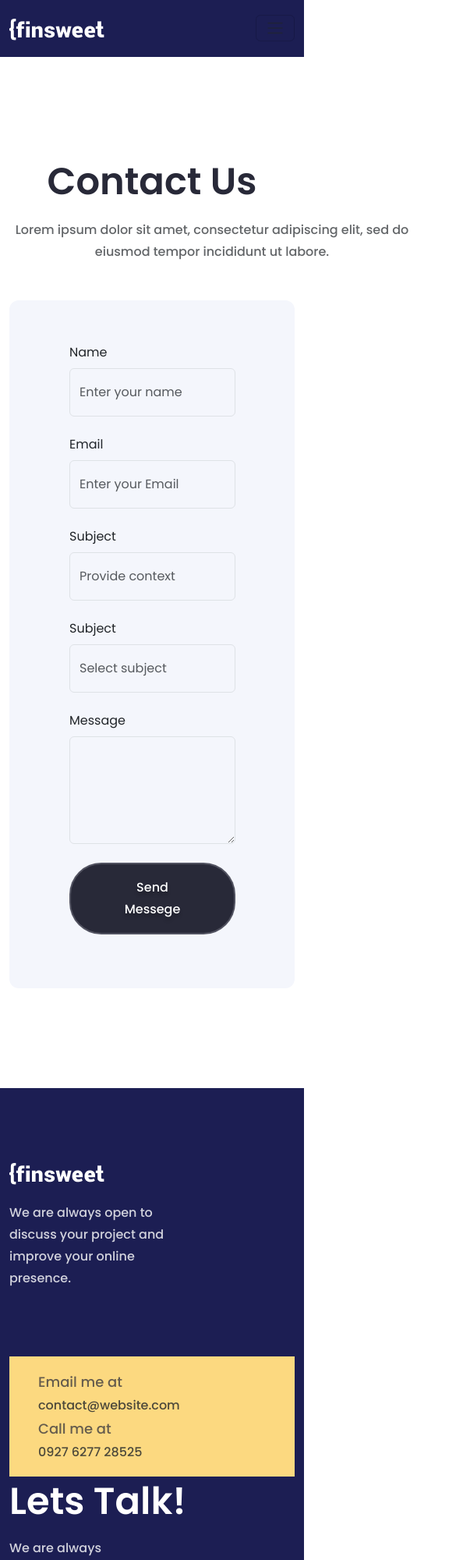
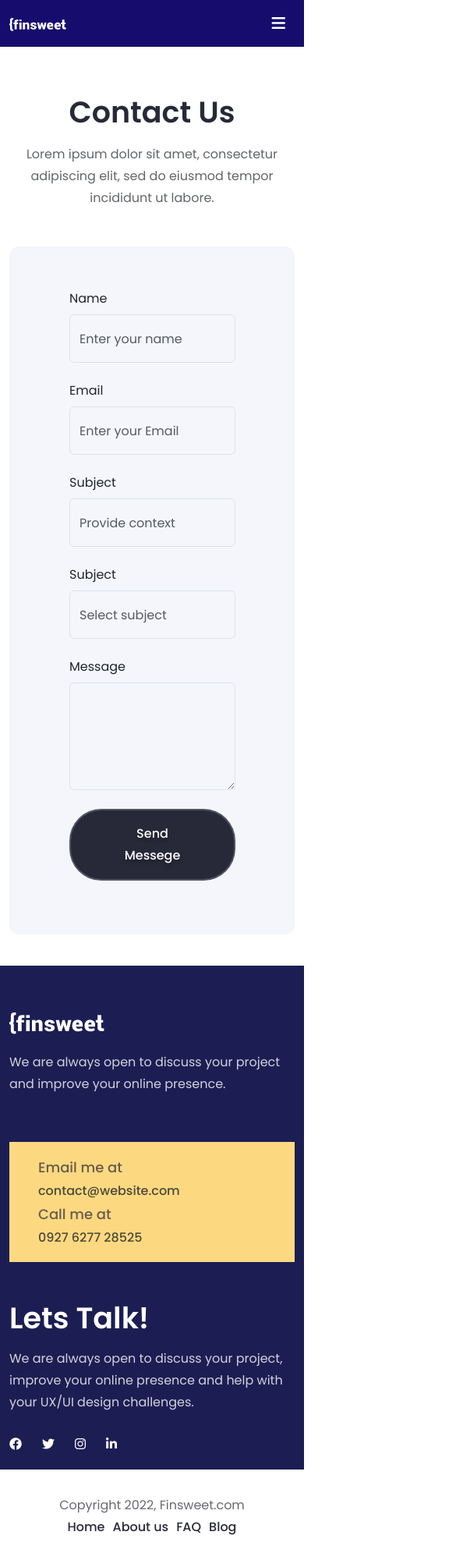
Before and after one commit to shakhawat-coder/multipage, a plain HTML site: page contact.html in a window 390 px wide. Shown: the top 2000 px of the page at 78% size, 585 px wide, since content can reach past the window. Drawn offline with nearby package versions, Linux system fonts and the light colour scheme.

Commit message:
contact page responsive

```diff
--- a/contact.html
+++ b/contact.html
@@ -1,44 +1,29 @@
 <!DOCTYPE html>
 <html lang="en">
+
 <head>
   <meta charset="utf-8" />
   <meta name="viewport" content="width=device-width, initial-scale=1" />
   <title>Multipage website</title>
-    <link
-      href="https://cdn.jsdelivr.net/npm/bootstrap@5.3.1/dist/css/bootstrap.min.css"
-      rel="stylesheet"
-      integrity="sha384-4bw+/aepP/YC94hEpVNVgiZdgIC5+VKNBQNGCHeKRQN+PtmoHDEXuppvnDJzQIu9"
-      crossorigin="anonymous"
-    />
-    <link
-      rel="stylesheet"
-      href="https://cdnjs.cloudflare.com/ajax/libs/font-awesome/6.4.2/css/all.min.css"
+  <link href="https://cdn.jsdelivr.net/npm/bootstrap@5.3.1/dist/css/bootstrap.min.css" rel="stylesheet"
+    integrity="sha384-4bw+/aepP/YC94hEpVNVgiZdgIC5+VKNBQNGCHeKRQN+PtmoHDEXuppvnDJzQIu9" crossorigin="anonymous" />
+  <link rel="stylesheet" href="https://cdnjs.cloudflare.com/ajax/libs/font-awesome/6.4.2/css/all.min.css"
     integrity="sha512-z3gLpd7yknf1YoNbCzqRKc4qyor8gaKU1qmn+CShxbuBusANI9QpRohGBreCFkKxLhei6S9CQXFEbbKuqLg0DA=="
-      crossorigin="anonymous"
-      referrerpolicy="no-referrer"
-    />
+    crossorigin="anonymous" referrerpolicy="no-referrer" />
   <link rel="stylesheet" href="./css/style.css" />
+  <link rel="stylesheet" href="./css/responsive.css">
 </head>
 
 <body>
   <nav class="navbar navbar-expand-lg">
     <div class="container">
-        <a class="navbar-brand" href="/"
-          ><img src="./images/logo.png" alt=""
-        /></a>
-        <button
-          class="navbar-toggler"
-          type="button"
-          data-bs-toggle="collapse"
-          data-bs-target="#navbarNav"
-          aria-controls="navbarNav"
-          aria-expanded="false"
-          aria-label="Toggle navigation"
-        >
-          <span class="navbar-toggler-icon"></span>
+      <a class="navbar-brand" href="/"><img src="./images/logo.png" alt="" /></a>
+      <button class="navbar-toggler" type="button" data-bs-toggle="collapse" data-bs-target="#navbarNav"
+        aria-controls="navbarNav" aria-expanded="false" aria-label="Toggle navigation">
+        <i class="fa-solid fa-bars"></i>
       </button>
       <div class="collapse navbar-collapse" id="navbarNav">
-          <ul class="navbar-nav ms-auto">
+        <ul class="navbar-nav m-0 ms-auto ">
           <li class="nav-item">
             <a class="nav-link" href="/">Home</a>
           </li>
@@ -58,11 +43,11 @@
             <a class="nav-link" href="blog.html">Blog</a>
           </li>
         </ul>
-          <a class="common_btn nav_btn" href="contact.html">Contact us</a>
+        <a class="common_btn nav_btn d-block ms-lg-5" href="contact.html">Contact us</a>
       </div>
     </div>
   </nav>
-    <!-- {% comment %} =================Contact section=============== {% endcomment %} -->
+  <!--=================Contact section=============== -->
   <section id="contact">
     <div class="container">
       <div class="section_header">
@@ -78,49 +63,24 @@
             <div class="row">
               <div class="col-lg-6">
                 <label for="inputEmail4" class="form-label">Name</label>
-                  <input
-                    type="email"
-                    class="form-control"
-                    id="inputEmail4"
-                    placeholder="Enter your name"
-                  />
+                <input type="email" class="form-control" id="inputEmail4" placeholder="Enter your name" />
               </div>
               <div class="col-lg-6">
                 <label for="inputEmail4" class="form-label">Email</label>
-                  <input
-                    type="email"
-                    class="form-control"
-                    id="inputEmail4"
-                    placeholder="Enter your Email"
-                  />
+                <input type="email" class="form-control" id="inputEmail4" placeholder="Enter your Email" />
               </div>
               <div class="col-lg-6">
                 <label for="inputEmail4" class="form-label">Subject</label>
-                  <input
-                    type="email"
-                    class="form-control"
-                    id="inputEmail4"
-                    placeholder="Provide context"
-                  />
+                <input type="email" class="form-control" id="inputEmail4" placeholder="Provide context" />
               </div>
               <div class="col-lg-6">
                 <label for="inputEmail4" class="form-label">Subject</label>
-                  <input
-                    type="email"
-                    class="form-control"
-                    id="inputEmail4"
-                    placeholder="Select subject"
-                  />
+                <input type="email" class="form-control" id="inputEmail4" placeholder="Select subject" />
               </div>
               <div class="col-12">
                 <label for="inputAddress2" class="form-label">Message</label>
-                  <textarea
-                    type="text"
-                    class="form-control"
-                    id="inputAddress2"
-                    rows="3"
-                    placeholder="Write your question here"
-                  >
+                <textarea type="text" class="form-control" id="inputAddress2" rows="3"
+                  placeholder="Write your question here">
                   </textarea>
               </div>
               <div class="col-12">
@@ -139,7 +99,7 @@
   <footer>
     <div class="upper_footer">
       <div class="container">
-          <div class="row justify-content-between">
+        <div class="row justify-content-between row-gap-5">
           <div class="col-md-5">
             <div class="footer_left">
               <picture class="footer_logo">
@@ -151,11 +111,11 @@
               </p>
               <div class="footer_contact">
                 <div class="row">
-                    <div class="col-md-6">
+                  <div class="col-lg-6">
                     <h6>Email me at</h6>
                     <span>contact@website.com</span>
                   </div>
-                    <div class="col-md-6">
+                  <div class="col-lg-6">
                     <h6>Call me at</h6>
                     <span>0927 6277 28525</span>
                   </div>
@@ -183,23 +143,17 @@
     </div>
     <div class="copyright">
       <div class="container">
-          <div class="copyright_wrapper d-flex justify-content-between">
+        <div
+          class="copyright_wrapper d-flex flex-wrap flex-md-nowrap justify-content-center justify-content-md-between ">
           <div class="copyright_text">
             <p class="common_p">Copyright 2022, Finsweet.com</p>
           </div>
-            <div class="footer_nav">
-              <ul class="footer_nav d-flex">
+          <ul class="footer_nav d-flex  justify-content-center justify-content-md-end p-0">
             <li class="nav-item">
               <a class="nav-link" href="/">Home</a>
             </li>
             <li class="nav-item">
               <a class="nav-link" href="about_us.html">About us </a>
-                </li>
-                <li class="nav-item">
-                  <a class="nav-link" href="feature.html">Features</a>
-                </li>
-                <li class="nav-item">
-                  <a class="nav-link" href="pricing.html">Pricing</a>
             </li>
             <li class="nav-item">
               <a class="nav-link" href="faq.html">FAQ</a>
@@ -211,13 +165,11 @@
         </div>
       </div>
     </div>
-      </div>
   </footer>
 
-    <script
-      src="https://cdn.jsdelivr.net/npm/bootstrap@5.3.1/dist/js/bootstrap.bundle.min.js"
+  <script src="https://cdn.jsdelivr.net/npm/bootstrap@5.3.1/dist/js/bootstrap.bundle.min.js"
     integrity="sha384-HwwvtgBNo3bZJJLYd8oVXjrBZt8cqVSpeBNS5n7C8IVInixGAoxmnlMuBnhbgrkm"
-      crossorigin="anonymous"
-    ></script>
+    crossorigin="anonymous"></script>
 </body>
+
 </html>
--- a/css/responsive.css
+++ b/css/responsive.css
@@ -59,8 +59,17 @@
 
 }
 
+/* ====================contact us page start============================ */
+#contact {
+    padding: 60px 0 40px;
+}
 
+#contact .section_header p {
+    width: auto;
 
+}
+
+/* ====================contact us page end ============================ */
 
 
 
```
Lines whose indentation alone changed are shown as unchanged.
